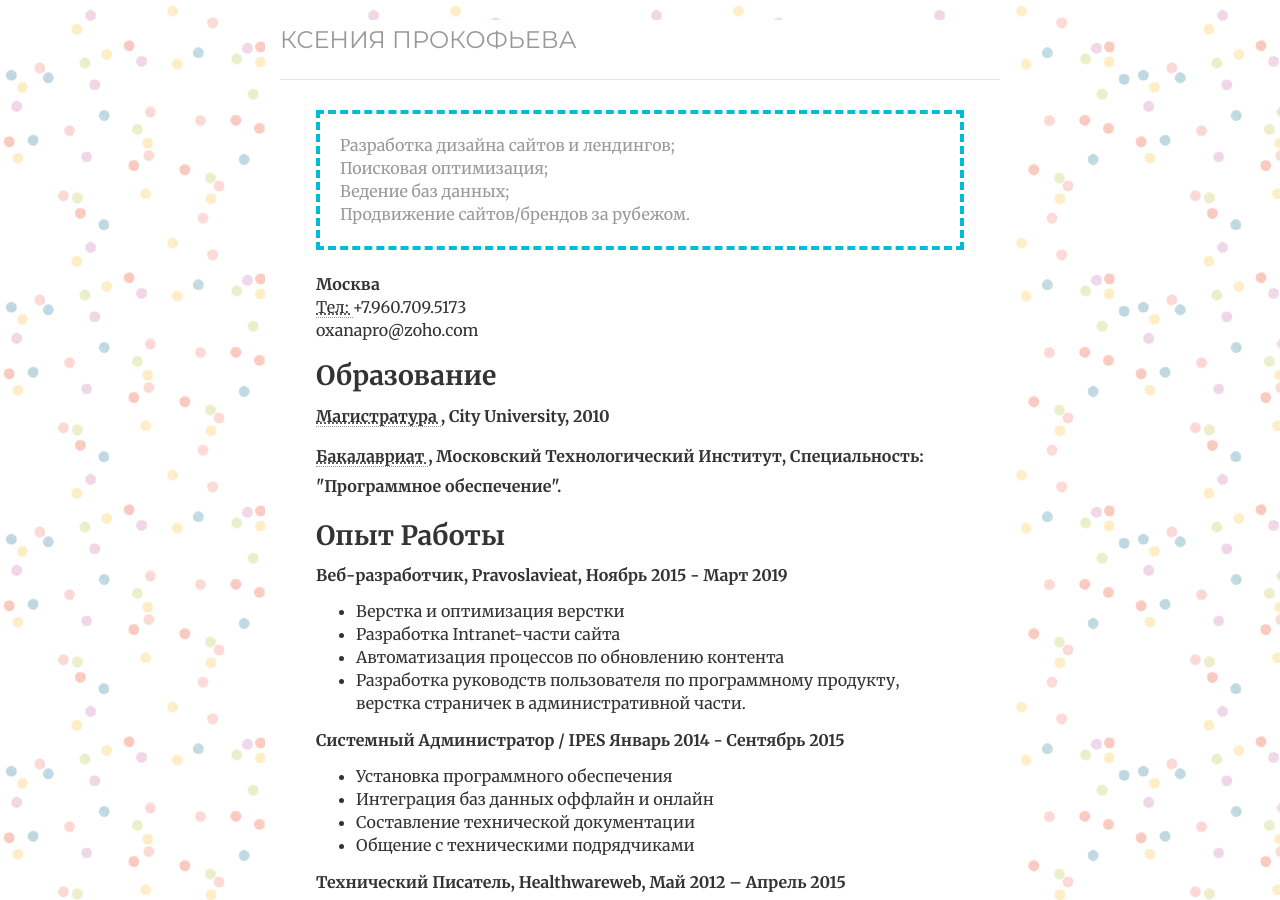
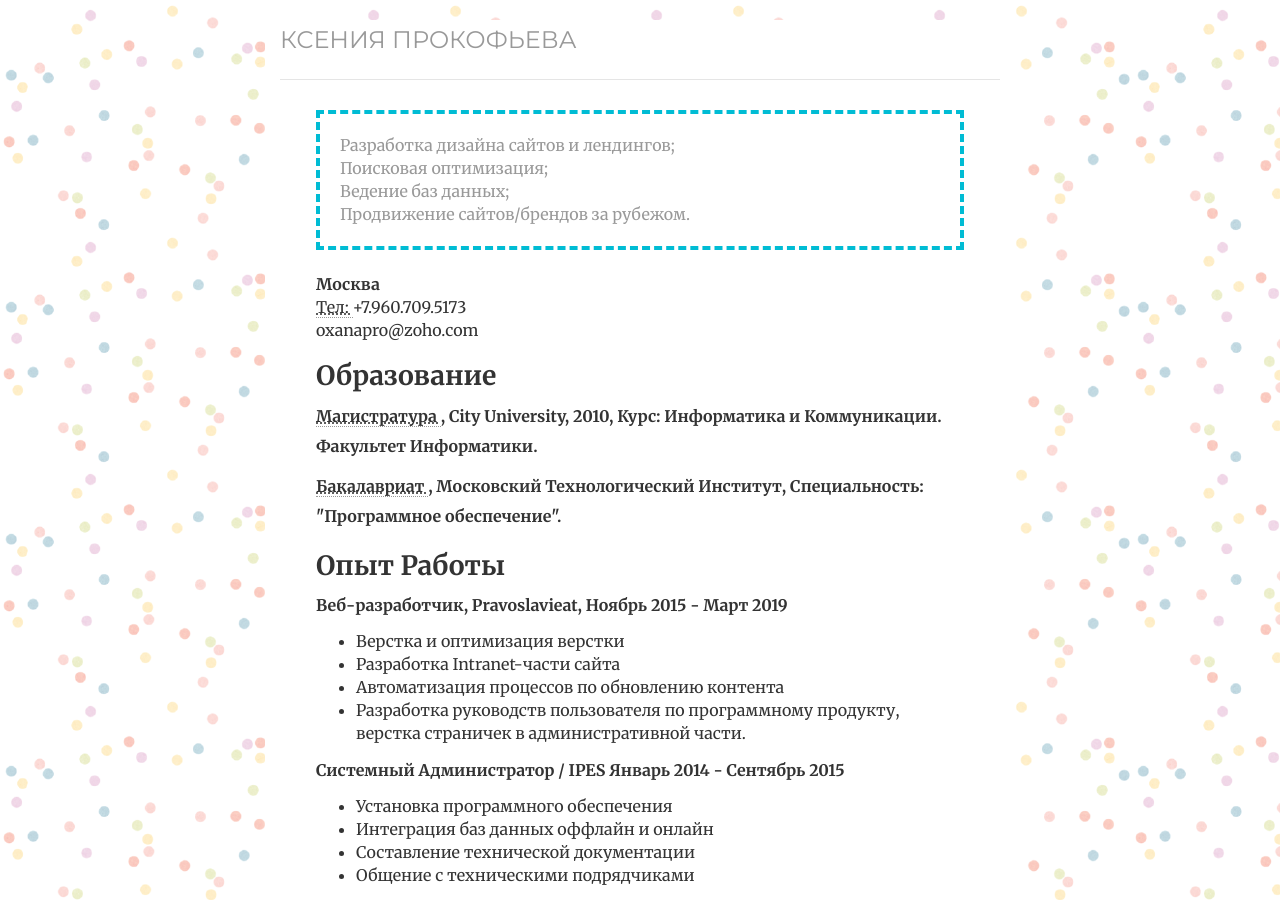
Before and after one commit to cvkp/cvkp.github.io, a Jekyll site: the page built from index.html, in a window 1280 px wide and 900 px high. Built offline with Jekyll 4.4.1, drawn with Linux system fonts in a browser that asks for light colours; nearby versions of some CDN libraries; the list of posts is cut into pages by our own code.

Commit message:
Update index.html

```diff
--- a/index.html
+++ b/index.html
@@ -72,7 +72,7 @@ ref: cv
 						<abbr title="Программа: Информатика и Коммуникации">
 							Магистратура
 						</abbr>
-						, City University, 2010
+						, City University, 2010, Курс: Информатика и Коммуникации. Факультет Информатики.
 					</strong>
 					<br>
 				</p>
```
